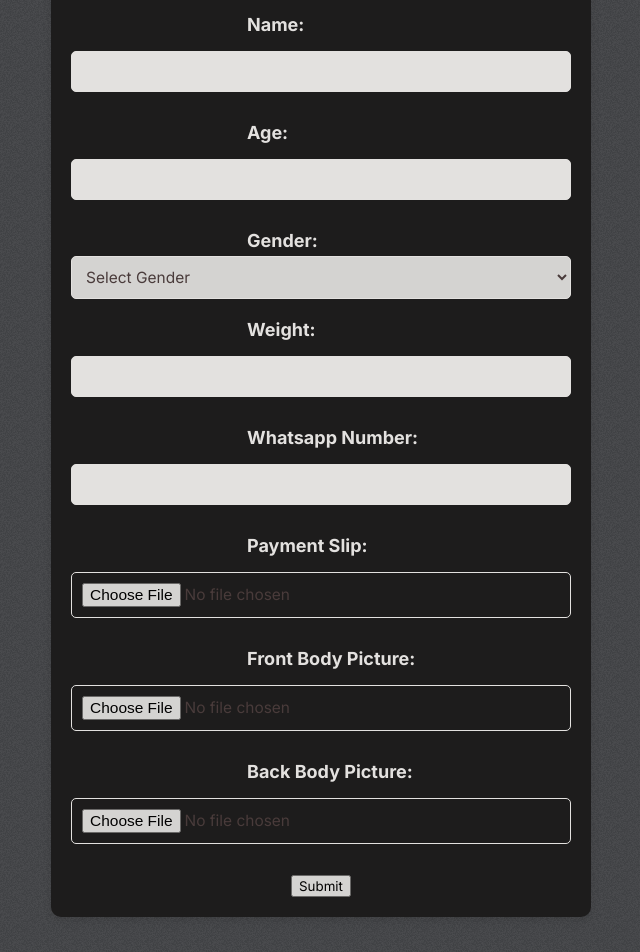
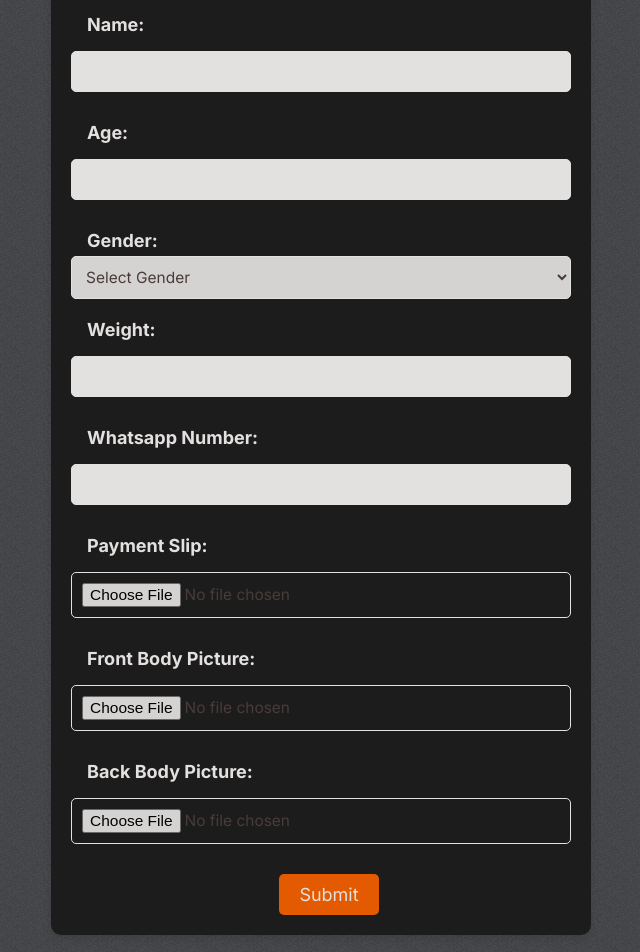
Before and after one commit to kasun020/fitness-master, a React (Create React App) app in the folder client/: page /registration in a window 1280 px wide. Shown: the part 220-1172 px from the top of the page, without its empty margins (319-959 px from the left). Built offline with nearby package versions, Linux system fonts and the light colour scheme.

Commit message:
CSS edited

```diff
--- a/client/src/components/User/RegistrationForm.css
+++ b/client/src/components/User/RegistrationForm.css
@@ -51,6 +51,7 @@
   border-radius: 5px;
   cursor: pointer;
   font-size: 18px; /* Increased font size */
+  /* margin-left: 5%; */
 }
 
 .submit-button:hover {
--- a/client/src/components/User/RegistrationForm.jsx
+++ b/client/src/components/User/RegistrationForm.jsx
@@ -1,5 +1,5 @@
 import React, { useState } from "react";
-import axios from 'axios';
+import axios from "axios";
 import { useNavigate } from "react-router-dom";
 import "./RegistrationForm.css";
 
@@ -31,11 +31,15 @@ const RegistrationForm = () => {
     formData.append("backBodyPicture", backBodyPicture);
 
     try {
-      const res = await axios.post('http://localhost:5000/register/add', formData, {
-        headers: {
-          'Content-Type': 'multipart/form-data'
+      const res = await axios.post(
+        "http://localhost:5000/register/add",
+        formData,
+        {
+          headers: {
+            "Content-Type": "multipart/form-data",
+          },
         }
-      });
+      );
       console.log(res.data);
     } catch (err) {
       console.error(err);
@@ -47,7 +51,7 @@ const RegistrationForm = () => {
       <h2>Registration Form</h2>
       <form onSubmit={sendData}>
         <div className="form-group">
-          <label>Schedule Type:</label>
+          <label style={{ marginLeft: "1rem" }}>Schedule Type:</label>
           <select
             className="custom-select"
             value={scheduleType}
@@ -61,7 +65,7 @@ const RegistrationForm = () => {
           </select>
         </div>
         <div className="form-group">
-          <label>Name:</label>
+          <label style={{ marginLeft: "1rem" }}>Name:</label>
           <input
             type="text"
             value={name}
@@ -70,7 +74,7 @@ const RegistrationForm = () => {
           />
         </div>
         <div className="form-group">
-          <label>Age:</label>
+          <label style={{ marginLeft: "1rem" }}>Age:</label>
           <input
             type="number"
             value={age}
@@ -79,7 +83,7 @@ const RegistrationForm = () => {
           />
         </div>
         <div className="form-group">
-          <label>Gender:</label>
+          <label style={{ marginLeft: "1rem" }}>Gender:</label>
           <select
             value={gender}
             onChange={(e) => setGender(e.target.value)}
@@ -91,7 +95,7 @@ const RegistrationForm = () => {
           </select>
         </div>
         <div className="form-group">
-          <label>Weight:</label>
+          <label style={{ marginLeft: "1rem" }}>Weight:</label>
           <input
             type="number"
             value={weight}
@@ -100,7 +104,7 @@ const RegistrationForm = () => {
           />
         </div>
         <div className="form-group">
-          <label>Whatsapp Number:</label>
+          <label style={{ marginLeft: "1rem" }}>Whatsapp Number:</label>
           <input
             type="text"
             value={whatsappNumber}
@@ -109,7 +113,7 @@ const RegistrationForm = () => {
           />
         </div>
         <div className="form-group">
-          <label>Payment Slip:</label>
+          <label style={{ marginLeft: "1rem" }}>Payment Slip:</label>
           <input
             type="file"
             onChange={(e) => setPaymentSlip(e.target.files[0])}
@@ -117,7 +121,7 @@ const RegistrationForm = () => {
           />
         </div>
         <div className="form-group">
-          <label>Front Body Picture:</label>
+          <label style={{ marginLeft: "1rem" }}>Front Body Picture:</label>
           <input
             type="file"
             onChange={(e) => setFrontBodyPicture(e.target.files[0])}
@@ -125,14 +129,20 @@ const RegistrationForm = () => {
           />
         </div>
         <div className="form-group">
-          <label>Back Body Picture:</label>
+          <label style={{ marginLeft: "1rem" }}>Back Body Picture:</label>
           <input
             type="file"
             onChange={(e) => setBackBodyPicture(e.target.files[0])}
             required
           />
         </div>
-        <button type="submit">Submit</button>
+        <button
+          type="submit"
+          className="submit-button"
+          style={{ marginLeft: "1rem" }}
+        >
+          Submit
+        </button>
       </form>
     </div>
   );
```
